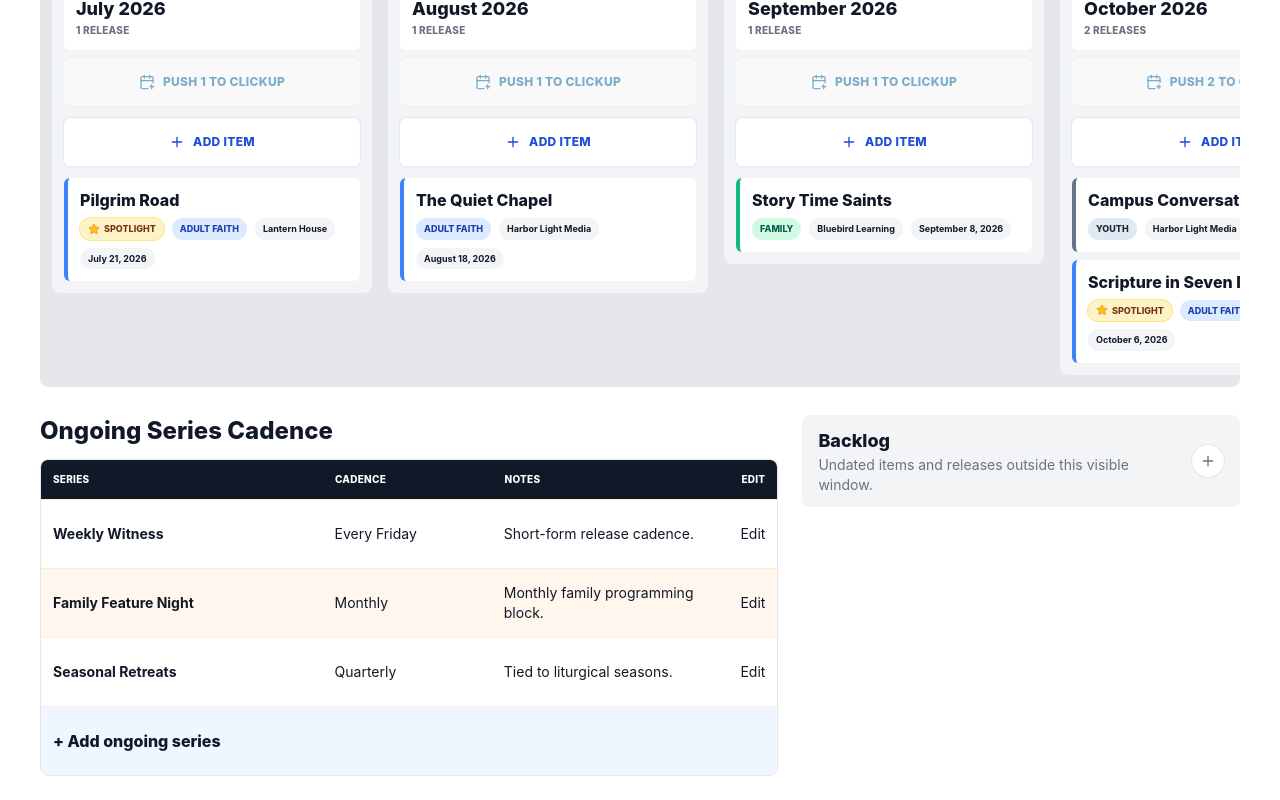
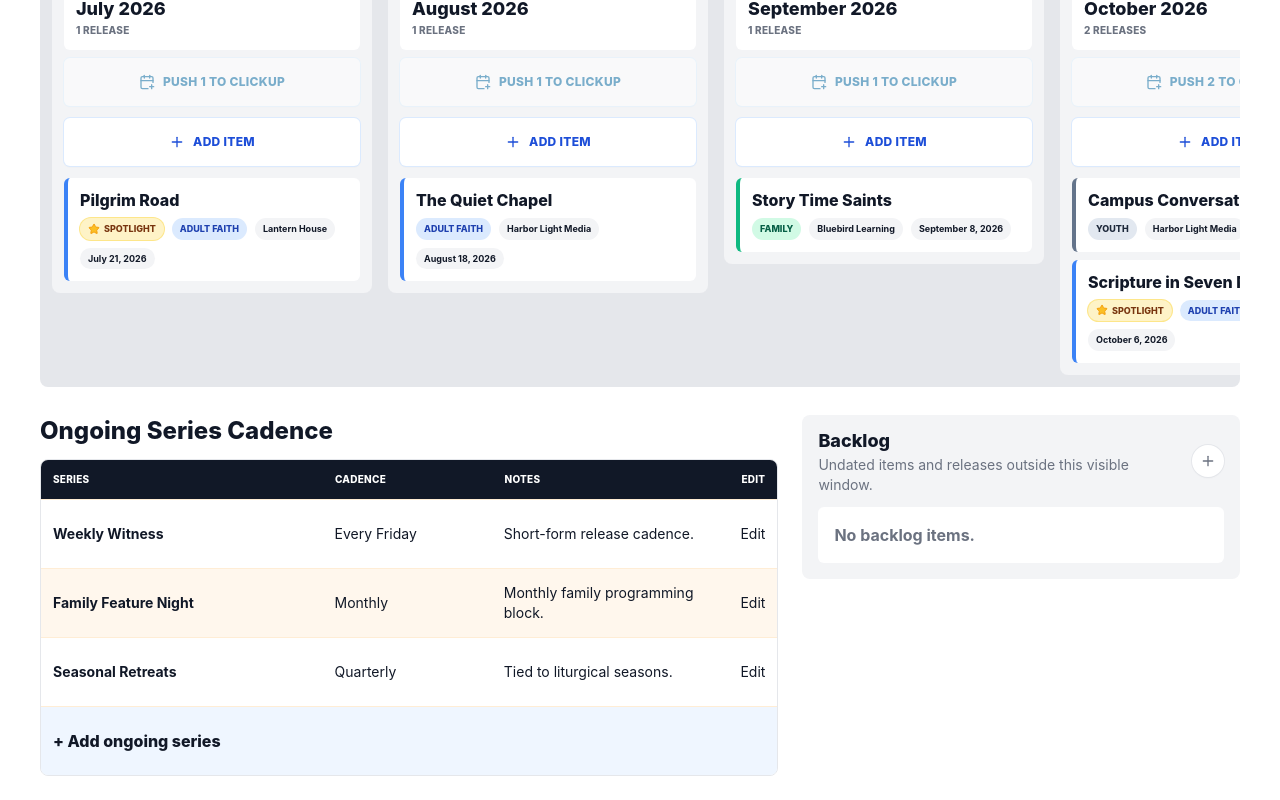
Before and after one commit to mattmussoline/Budget-Tracking-App, a Next.js app: page /demo/roadmap in a window 1280 px wide. Shown: the part 777-1577 px from the top of the page. Built offline with nearby package versions, Linux system fonts and the light colour scheme.

Commit message:
Open roadmap backlog by default

```diff
--- a/src/features/planning/components/roadmap-dashboard.tsx
+++ b/src/features/planning/components/roadmap-dashboard.tsx
@@ -113,7 +113,7 @@ export function RoadmapDashboard({ fiscalYearId, roadmapItems, ongoingSeries, ca
 
     {!isRoadmapFocus ? <div className="grid gap-6 xl:grid-cols-[1.35fr_0.8fr]">
       <SeriesTable fiscalYearId={fiscalYearId} ongoingSeries={ongoingSeries} isDemo={isDemo} />
-      <details data-testid="roadmap-backlog" className="self-start rounded-lg bg-gray-100">
+      <details data-testid="roadmap-backlog" className="self-start rounded-lg bg-gray-100" open>
         <summary className="flex cursor-pointer list-none items-center justify-between gap-3 px-4 py-3">
           <div>
             <h2 className="font-display text-lg font-extrabold">Backlog</h2>
@@ -124,7 +124,7 @@ export function RoadmapDashboard({ fiscalYearId, roadmapItems, ongoingSeries, ca
             <span className="sr-only">Expand Backlog section</span>
           </span>
         </summary>
-        <div className="grid gap-3 px-4 pb-4">{backlog.length ? <><BacklogGroup title="In progress" count={otherBacklog.length} testId="backlog-other-content">{otherBacklog.map((item) => <RoadmapCard key={item.id} item={item} category={item.categoryId ? categoryMap.get(item.categoryId) : undefined} categories={categories} fiscalYearId={fiscalYearId} isDemo={isDemo} providerOptions={providerOptions} isOpen={activeRoadmapItemId === item.id} onOpen={() => setActiveRoadmapItemId(item.id)} onClose={() => setActiveRoadmapItemId((currentId) => currentId === item.id ? null : currentId)} />)}</BacklogGroup><BacklogGroup title="Already released content" count={releasedBacklog.length} testId="backlog-released-content">{releasedByMonth.map(({ monthKey, monthLabel, items }) => <BacklogGroup key={monthKey} title={monthLabel} count={items.length} testId={`released-month-${monthKey}`}>{items.map((item) => <RoadmapCard key={item.id} item={item} category={item.categoryId ? categoryMap.get(item.categoryId) : undefined} categories={categories} fiscalYearId={fiscalYearId} isDemo={isDemo} providerOptions={providerOptions} isOpen={activeRoadmapItemId === item.id} onOpen={() => setActiveRoadmapItemId(item.id)} onClose={() => setActiveRoadmapItemId((currentId) => currentId === item.id ? null : currentId)} />)}</BacklogGroup>)}</BacklogGroup></> : <p className="rounded-md bg-white p-4 font-bold text-muted">No backlog items.</p>}</div>
+        <div className="grid gap-3 px-4 pb-4">{backlog.length ? <><BacklogGroup title="In progress" count={otherBacklog.length} testId="backlog-other-content" defaultOpen>{otherBacklog.map((item) => <RoadmapCard key={item.id} item={item} category={item.categoryId ? categoryMap.get(item.categoryId) : undefined} categories={categories} fiscalYearId={fiscalYearId} isDemo={isDemo} providerOptions={providerOptions} isOpen={activeRoadmapItemId === item.id} onOpen={() => setActiveRoadmapItemId(item.id)} onClose={() => setActiveRoadmapItemId((currentId) => currentId === item.id ? null : currentId)} />)}</BacklogGroup><BacklogGroup title="Already released content" count={releasedBacklog.length} testId="backlog-released-content">{releasedByMonth.map(({ monthKey, monthLabel, items }) => <BacklogGroup key={monthKey} title={monthLabel} count={items.length} testId={`released-month-${monthKey}`}>{items.map((item) => <RoadmapCard key={item.id} item={item} category={item.categoryId ? categoryMap.get(item.categoryId) : undefined} categories={categories} fiscalYearId={fiscalYearId} isDemo={isDemo} providerOptions={providerOptions} isOpen={activeRoadmapItemId === item.id} onOpen={() => setActiveRoadmapItemId(item.id)} onClose={() => setActiveRoadmapItemId((currentId) => currentId === item.id ? null : currentId)} />)}</BacklogGroup>)}</BacklogGroup></> : <p className="rounded-md bg-white p-4 font-bold text-muted">No backlog items.</p>}</div>
       </details>
     </div> : null}
   </div>;
@@ -534,8 +534,8 @@ function isBeforeCurrentMonth(releaseDate: string | null, currentMonthKey: strin
   return Boolean(monthKey && monthKey < currentMonthKey);
 }
 
-function BacklogGroup({ title, count, testId, children }: { title: string; count: number; testId: string; children: ReactNode }) {
-  return <details data-testid={testId} className="rounded-md bg-white p-3">
+function BacklogGroup({ title, count, testId, children, defaultOpen = false }: { title: string; count: number; testId: string; children: ReactNode; defaultOpen?: boolean }) {
+  return <details data-testid={testId} className="rounded-md bg-white p-3" open={defaultOpen}>
     <summary className="flex cursor-pointer list-none items-center justify-between gap-3 text-sm font-extrabold">
       <span>{title}</span>
       <span className="rounded-full bg-gray-100 px-2 py-1 text-[10px] uppercase tracking-wide text-muted">{count}</span>
```
Also changed, not shown: 1 other file (tests, documents, lock files or other folders).
